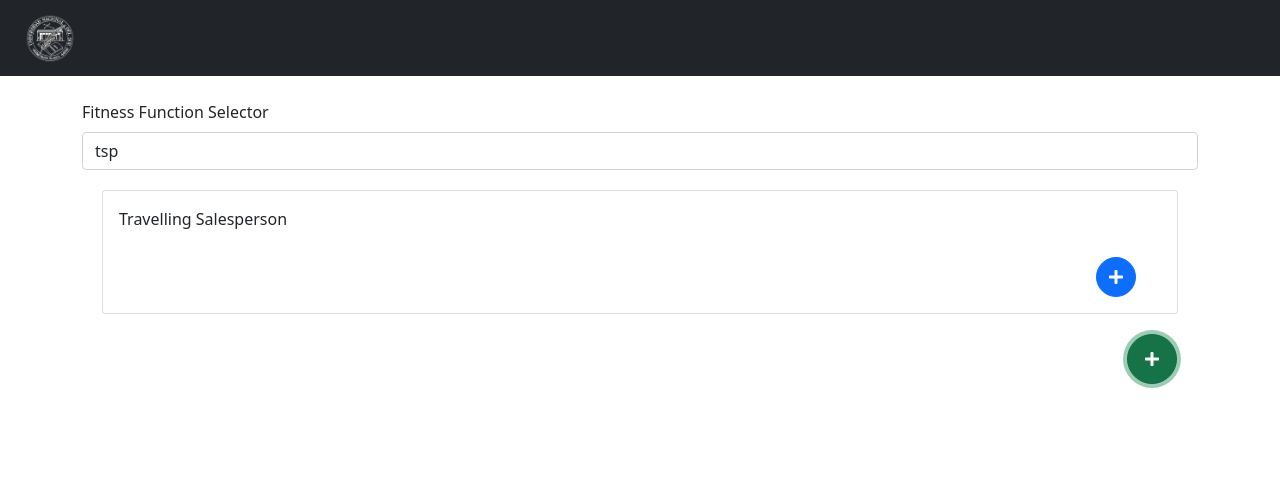
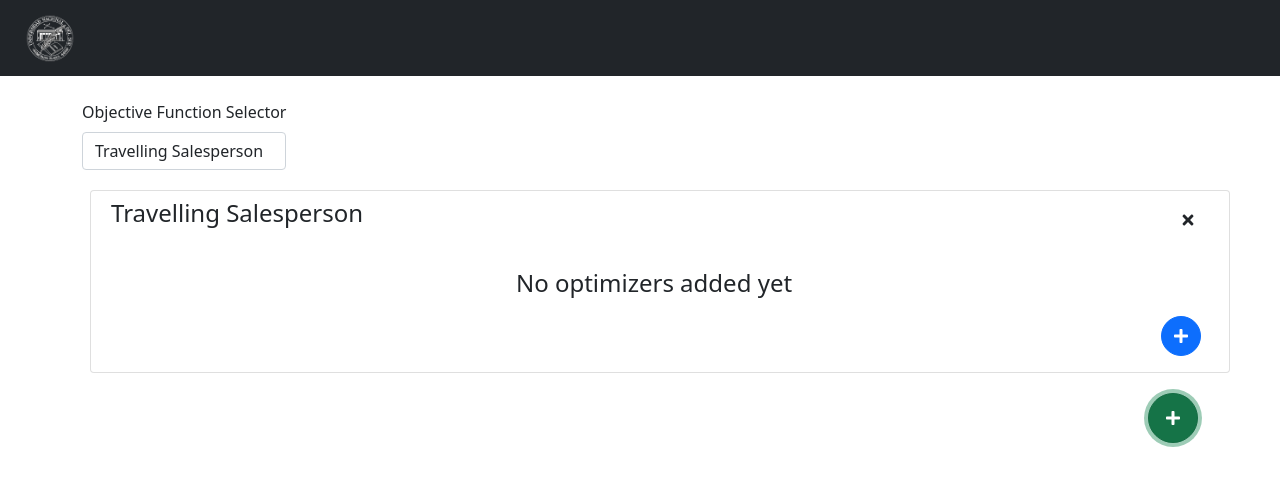
Before and after one commit to matiasmicheletto/dna-solver, a React (Create React App) app in the folder client/: page / in a window 1280 px wide. Both pictures are taken after a click on the button "Add Fitness Function". Shown: the top 486 px of the page. Built offline with nearby package versions, Linux system fonts and the light colour scheme.

Commit message:
Fix preloader. Fix FitnessItem state

```diff
--- a/client/src/components/configurator/index.js
+++ b/client/src/components/configurator/index.js
@@ -2,22 +2,26 @@ import React, { useState, useContext } from 'react';
 import { Button, Row, Col } from 'react-bootstrap';
 import { FaPlus } from 'react-icons/fa';
 import FitnessSelect from '../fitnessselect';
-import { fitness as fitness_type } from '../../manager';
+import { fitness_types } from '../../manager';
 import FitnessItem from '../fitnessitem';
 import classes from './styles.module.css';
 import { OMContext } from '../../context/ManagerContext';
 
-const Configurator = props => {
+const Configurator = () => {
 
     const om = useContext(OMContext);
-
-    const [f_type, setFType] = useState(fitness_type.TSP);
-    const [fitness_list, setFitnessList] = useState([]);
+    const [f_type, setFType] = useState(fitness_types.TSP);
+    const [fitness_list, setFitnessList] = useState(om.fitness);
 
     const add_fitness = () => {
         om.add_fitness(f_type);
         setFitnessList([...om.fitness]);
     };
+
+    const remove_fitness = id => {
+        om.remove_fitness(id);
+        setFitnessList([...om.fitness]);
+    }
 
     const fitnessSelection = e => { // Fitness select callback
         setFType(e.target.value);
@@ -25,12 +29,19 @@ const Configurator = props => {
 
     return (
         <div>
-            <Row className={classes.FitnessSelectContainer}>
+            <Row className={classes.FitnessSelectContainer} md="auto">
                 <FitnessSelect onChange={fitnessSelection} />
             </Row>
-            {fitness_list.map( (f, ind) => <FitnessItem key={ind} fitness={f} /> )}
             <Row>
-                <Col sm={{span: 1, offset:11}}>
+            {
+                fitness_list.length > 0 ?
+                    fitness_list.map( (f, ind) => <FitnessItem key={ind} fitness={f} remove={remove_fitness}/> )
+                :
+                    <center><h4>No objective functions added yet</h4></center>
+            }
+            </Row>
+            <Row>
+                <Col sm={{span: 1, offset:11}} align="right">
                     <Button
                         variant="success"
                         className={[classes.BtnRnd, classes.AddFitnessBtn]}
--- a/client/src/components/fitnessitem/index.js
+++ b/client/src/components/fitnessitem/index.js
@@ -1,14 +1,14 @@
 import React, { useState, useContext } from 'react';
 import { Card, ListGroup,  Button, Row, Col } from 'react-bootstrap';
 import GAItem from '../gaitem';
-import { FaPlus } from 'react-icons/fa';
+import { FaPlus, FaTimes } from 'react-icons/fa';
 import classes from './styles.module.css';
 import { OMContext } from '../../context/ManagerContext';
 
 const FitnessItem = props => {
 
     const om = useContext(OMContext);
-    const [ga_list, setGAList] = useState([]);
+    const [ga_list, setGAList] = useState(om.ga);
 
     const add_ga = fitness_id => {
         om.add_ga(fitness_id);
@@ -22,23 +22,38 @@ const FitnessItem = props => {
 
     return (
         <Card className={classes.FitnessCard}>
+            <Card.Title className="p-2">
+                <Row>
+                    <Col>
+                        <h4>{props.fitness.name}</h4>
+                    </Col>
+                    <Col align="right">
+                        <Button
+                            variant="flat"
+                            onClick={()=>{props.remove(props.fitness.id)}}
+                            title="Remove Fitness">
+                            <FaTimes />
+                        </Button>
+                    </Col>
+                </Row>
+            </Card.Title>
             <Card.Body>
-                <Row>
-                    <p>{props.fitness.name}</p>
-                </Row>
                 <Row>
                     <ListGroup className={classes.GAList}>
                     {
-                        ga_list.map( (ga, ind) => (
-                            (ga.fitness_id === props.fitness.id )
-                            &&
-                            <GAItem key={ind} ga={ga} remove={remove_ga}/>
-                        ))
+                        ga_list.length > 0 ?
+                            ga_list.map( (ga, ind) => (
+                                (ga.fitness_id === props.fitness.id )
+                                &&
+                                <GAItem key={ind} ga={ga} remove={remove_ga}/>
+                            ))
+                        :
+                            <center><h4>No optimizers added yet</h4></center>
                     }
                     </ListGroup>
                 </Row>
                 <Row>
-                    <Col sm={{span: 1, offset:11}}>
+                    <Col sm={{span: 1, offset:11}} align="right">
                         <Button
                             className={[classes.BtnRnd, classes.AddGABtn]}
                             onClick={()=>add_ga(props.fitness.id)}
--- a/client/src/components/fitnessselect/index.js
+++ b/client/src/components/fitnessselect/index.js
@@ -1,22 +1,22 @@
 import React from 'react';
 import { Form } from 'react-bootstrap';
-import { fitness as fitness_type } from '../../manager';
+import { fitness_types, fitness_names } from '../../manager';
 
 const FitnessSelect = props => {
     return (
         <Form>
             <Form.Group controlId="exampleForm.ControlSelect1">
-                <Form.Label>Fitness Function Selector</Form.Label>
+                <Form.Label>Objective Function Selector</Form.Label>
                 <Form.Control as="select" onChange={props.onChange}>
                 {
-                    Object.keys(fitness_type).map((f, ind) => (
-                        <option key={ind}>{fitness_type[f]}</option>
+                    Object.keys(fitness_types).map((f, ind) => (
+                        <option key={ind} value={fitness_types[f]}>{fitness_names[f]}</option>
                     ))
                 }
                 </Form.Control>
             </Form.Group>
         </Form>
-    )
+    );
 }
 
 export default FitnessSelect;
--- a/client/src/components/gaitem/index.js
+++ b/client/src/components/gaitem/index.js
@@ -3,17 +3,17 @@ import { Button, ListGroup, Row, Col } from 'react-bootstrap';
 import { FaMinus } from 'react-icons/fa';
 import classes from './styles.module.css';
 
-const GAItem = (props) => (
+const GAItem = props => (
     <ListGroup.Item className={classes.Container}>
         <Row>
             <Col sm="11">
                 <p>{props.ga.name}</p>
             </Col>
-                <Col sm="1">
+            <Col sm="1" align="right">
                 <Button
+                    className={[classes.BtnRnd, classes.RemoveGABtn]}
+                    variant="danger"
                     onClick={()=>props.remove(props.ga.id)}
-                        variant="danger"
-                        className={[classes.BtnRnd, classes.RemoveGABtn]}
                     title="Remove Optimizer">
                     <FaMinus />
                 </Button>
--- a/client/src/components/preloader/index.js
+++ b/client/src/components/preloader/index.js
@@ -1,18 +1,15 @@
 import React from 'react';
-import { Row, Col, Spinner } from 'react-bootstrap';
+import { Spinner } from 'react-bootstrap';
+import classes from './styles.module.css';
 
-const Preloader = props => (
-    <Row className="justify-content-center">
-        <Col md="auto">
-            <Spinner animation="grow" variant="dark" />
-        </Col>
-        <Col md="auto">
-            <Spinner animation="grow" variant="dark" />
-        </Col>
-        <Col md="auto">
-            <Spinner animation="grow" variant="dark" />
-        </Col>
-    </Row>
+const Preloader = () => (
+    <div className={classes.Container}>
+        <div className={classes.SpinnerContainer}>
+            <Spinner className={classes.Spinner} animation="grow" variant="light" />
+            <Spinner className={classes.Spinner} animation="grow" variant="light" />
+            <Spinner className={classes.Spinner} animation="grow" variant="light" />
+        </div>
+    </div>
 );
 
 export default Preloader;
--- /dev/null
+++ b/client/src/components/preloader/styles.module.css
@@ -0,0 +1,29 @@
+.Container {
+    position: fixed;
+    left: 0px;
+    height: 80%;
+    width: 100%;
+    z-index: 9999;
+}
+
+.Container:before {
+    content: '';
+    display: block;
+    position: fixed;
+    top: 0;
+    left: 0;
+    width: 100%;
+    height: 100%;
+    background: rgba(20, 20, 20,.8);
+}
+
+.SpinnerContainer {
+    position: absolute;
+    width: 100%;
+    text-align: center;
+    top: 40%;
+}
+
+.Spinner {
+    margin:10px;
+}
--- a/client/src/manager/index.js
+++ b/client/src/manager/index.js
@@ -5,16 +5,23 @@ Thid model allows to manage the evolutionary optimization analysis for a given o
 Multiple fitness functions can be created and for each, a GA based optimizer can be created.
 */
 
+import GA from '../ga';
 import Tsp from '../fitness/tsp';
 import NQueens from '../fitness/nqueens';
 import Quadratic from '../fitness/quadratic';
-import GA from '../ga';
+
 
 // Enumerators
-const fitness = {
+export const fitness_types = {
     TSP: "tsp",
     NQUEENS: "nqueens",
     QUADRATIC: "quadratic"
+}
+
+export const fitness_names = {
+    TSP: "Travelling Salesperson",
+    NQUEENS: "N-Queens",
+    QUADRATIC: "Parabola"
 }
 
 class OptManager {
@@ -37,13 +44,13 @@ class OptManager {
         let f;
         switch(type) {
             default:
-            case fitness.TSP:
+            case fitness_types.TSP:
                 f = new Tsp();
                 break;
-            case fitness.NQUEENS:
+            case fitness_types.NQUEENS:
                 f = new NQueens();
                 break;
-            case fitness.QUADRATIC:
+            case fitness_types.QUADRATIC:
                 f = new Quadratic();
                 break;
         }
@@ -54,8 +61,16 @@ class OptManager {
     remove_fitness = id => {
         // Delete fitness model from list and all its optimizers
         const index = this._fitness_list.findIndex(el => el.id === id);
-        if(index !== -1)
+        if(index !== -1){
             this._fitness_list.splice(index,1);
+            // Search and remove attached optimizers
+            let ga_idxs = []
+            this._ga_list.forEach( g => {
+                if(g.fitness_id === id)
+                    ga_idxs.push(g.id);
+            });
+            ga_idxs.forEach( id => this.remove_ga(id) );
+        }
     }
 
     set_fitness_config(id, param, value) {
@@ -84,4 +99,3 @@ class OptManager {
 }
 
 export default OptManager;
-export {fitness};
```
Also changed, not shown: client/src/context/ManagerContext.js (+11 -0 lines), client/src/components/dashboard/index.js (line endings or trailing spaces), client/src/components/fitnessitem/styles.module.css (line endings or trailing spaces), client/src/components/gaitem/styles.module.css (line endings or trailing spaces). Lines whose indentation alone changed are shown as unchanged.
